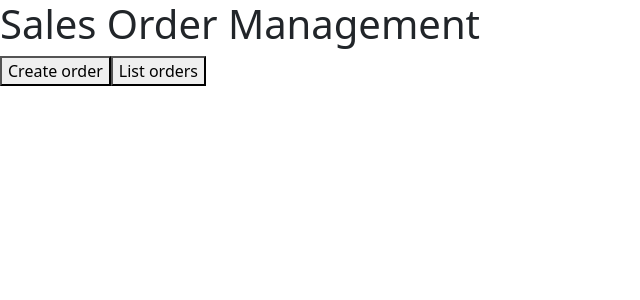
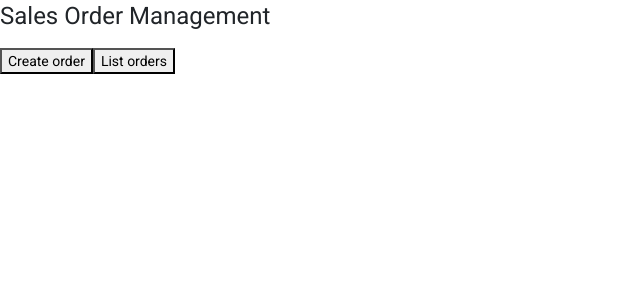
Before and after one commit to ivan5500/sales-order-app, an Angular app: page /orders in a window 1280 px wide. Shown: the top 300 px of the page, without its empty margins (0-640 px from the left). Built offline with nearby package versions, Linux system fonts and the light colour scheme.

Commit message:
(ADD) Added angular material
Command from official doc

```diff
--- a/angular.json
+++ b/angular.json
@@ -25,6 +25,7 @@
               "src/assets"
             ],
             "styles": [
+              "@angular/material/prebuilt-themes/purple-green.css",
               "src/styles.css",
               "node_modules/bootstrap/dist/css/bootstrap.min.css"
             ],
@@ -90,6 +91,7 @@
               "src/assets"
             ],
             "styles": [
+              "@angular/material/prebuilt-themes/purple-green.css",
               "src/styles.css"
             ],
             "scripts": []
--- a/package.json
+++ b/package.json
@@ -11,10 +11,12 @@
   "private": true,
   "dependencies": {
     "@angular/animations": "^16.2.0",
+    "@angular/cdk": "^16.2.11",
     "@angular/common": "^16.2.0",
     "@angular/compiler": "^16.2.0",
     "@angular/core": "^16.2.0",
     "@angular/forms": "^16.2.0",
+    "@angular/material": "^16.2.11",
     "@angular/platform-browser": "^16.2.0",
     "@angular/platform-browser-dynamic": "^16.2.0",
     "@angular/router": "^16.2.0",
--- a/src/app/app.module.ts
+++ b/src/app/app.module.ts
@@ -4,6 +4,7 @@
 import { AppRoutingModule } from './app-routing.module';
 import { AppComponent } from './app.component';
 import { SalesOrderModule } from './sales-order/sales-order-management.module';
+import { BrowserAnimationsModule } from '@angular/platform-browser/animations';
 
 @NgModule({
   declarations: [
@@ -12,7 +13,8 @@
   imports: [
     BrowserModule,
     AppRoutingModule,
-    SalesOrderModule
+    SalesOrderModule,
+    BrowserAnimationsModule
   ],
   providers: [],
   bootstrap: [AppComponent]
--- a/src/index.html
+++ b/src/index.html
@@ -6,8 +6,11 @@
   <base href="/">
   <meta name="viewport" content="width=device-width, initial-scale=1">
   <link rel="icon" type="image/x-icon" href="favicon.ico">
+  <link rel="preconnect" href="https://fonts.gstatic.com">
+  <link href="https://fonts.googleapis.com/css2?family=Roboto:wght@300;400;500&display=swap" rel="stylesheet">
+  <link href="https://fonts.googleapis.com/icon?family=Material+Icons" rel="stylesheet">
 </head>
-<body>
+<body class="mat-typography">
   <app-root></app-root>
 </body>
 </html>
--- a/src/styles.css
+++ b/src/styles.css
@@ -1 +1,4 @@
 /* You can add global styles to this file, and also import other style files */
+
+html, body { height: 100%; }
+body { margin: 0; font-family: Roboto, "Helvetica Neue", sans-serif; }
```
Also changed, not shown: 1 other file (tests, documents, lock files or other folders).
